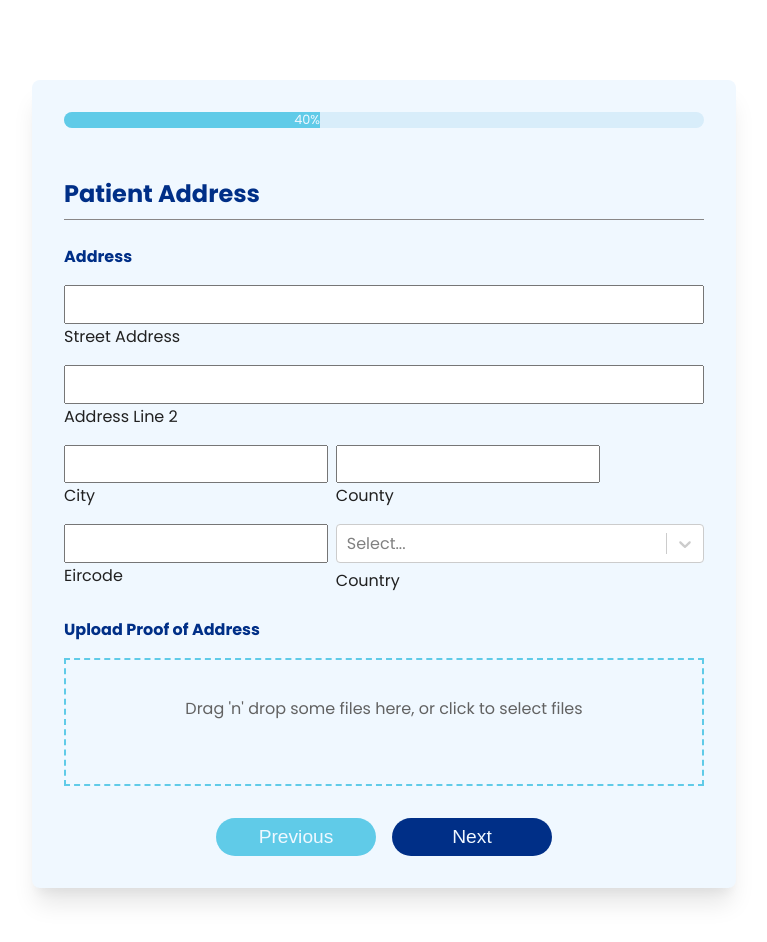
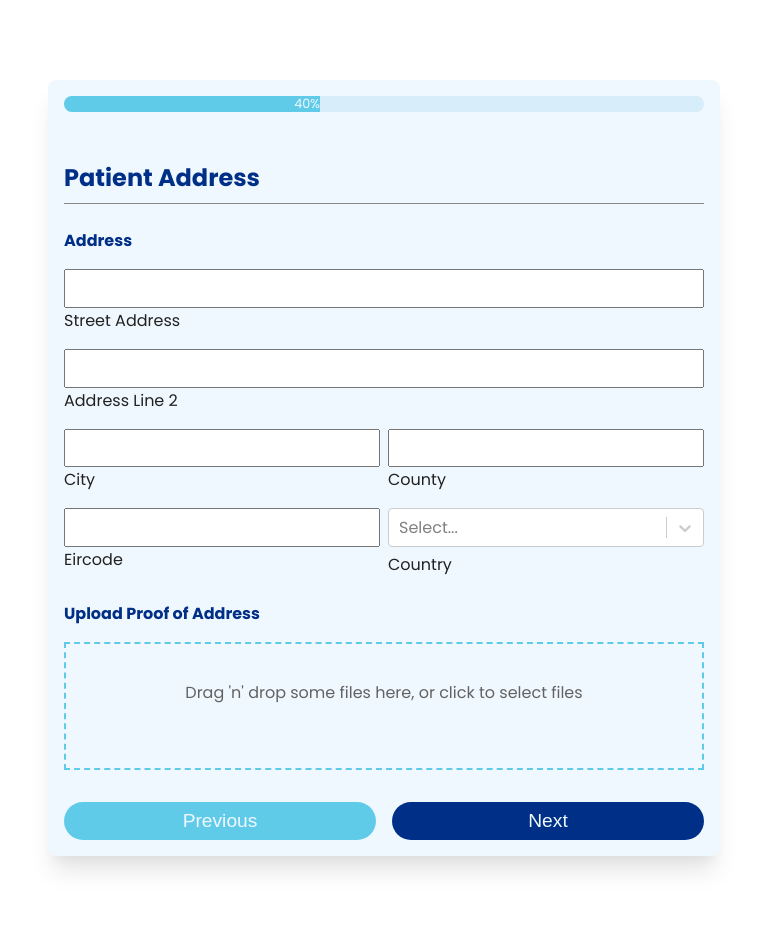
Before and after one commit to joshD90/allview-assessment, a React (Vite) app: page /address-details in a window 1280 px wide. Shown: the top 942 px of the page, without its empty margins (256-1023 px from the left). Built offline with nearby package versions, Linux system fonts and the light colour scheme.

Commit message:
making responsive

```diff
--- a/src/App.css
+++ b/src/App.css
@@ -2,8 +2,14 @@
   min-height: 100vh;
   background-color: white;
   display: flex;
-  padding-top: 5rem;
+
   justify-content: center;
   min-height: fit-content;
-  padding-bottom: 5rem;
+  padding: 0;
 }
+
+@media screen and (min-width: 640px) {
+  .app-container {
+    padding: 5rem 0;
+  }
+}
--- a/src/components/button/button.css
+++ b/src/components/button/button.css
@@ -4,7 +4,7 @@ button {
   padding: 0.5rem;
   font-size: 1.2rem;
   border: none;
-  min-width: 10rem;
+  width: 100%;
   cursor: pointer;
 }
 button:hover {
@@ -17,3 +17,9 @@ button:hover {
 .secondary {
   background-color: var(--lightblue);
 }
+
+@media screen and (min-width: 640px) {
+  button {
+    min-width: 10rem;
+  }
+}
--- a/src/components/datePicker/DatePickerContainer.tsx
+++ b/src/components/datePicker/DatePickerContainer.tsx
@@ -2,9 +2,26 @@ import DatePicker from "react-datepicker";
 
 import "react-datepicker/dist/react-datepicker.css";
 import "./datePickerContainer.css";
+import { useContext } from "react";
+import { formStateContext } from "../../context/formStateContext";
 
 const DatePickerContainer = () => {
-  return <DatePicker onChange={(date) => console.log(date)} />;
+  const { inputs, setInputs } = useContext(formStateContext);
+
+  return (
+    <DatePicker
+      onChange={(date) => {
+        if (!date) return;
+        console.log(date, "date select");
+        setInputs((prev) => ({ ...prev, ["dob"]: date.toISOString() }));
+        return;
+      }}
+      dateFormat="dd/MM/yyyy"
+      selected={
+        typeof inputs["dob"] === "string" ? new Date(inputs["dob"]) : null
+      }
+    />
+  );
 };
 
 export default DatePickerContainer;
--- a/src/components/datePicker/datePickerContainer.css
+++ b/src/components/datePicker/datePickerContainer.css
@@ -2,8 +2,15 @@
   width: 100% !important;
 }
 
+.react-datepicker-wrapper {
+  width: 100%;
+  margin: 0;
+  padding: 0;
+  box-sizing: border-box;
+}
+
 .react-datepicker__input-container {
-  width: 100% !important;
+  width: 100%;
 }
 
 .react-datepicker__input-container > input {
@@ -15,6 +22,8 @@
   color: var(--inputText);
   outline: none;
   opacity: 1;
+
+  box-sizing: border-box;
 }
 
 .react-datepicker__input-container > input:focus {
--- a/src/components/fileInput/fileInput.css
+++ b/src/components/fileInput/fileInput.css
@@ -3,6 +3,7 @@
   padding: 20px;
   width: 100%;
   height: 10vw;
+  min-height: 8rem;
   text-align: center;
   box-sizing: border-box;
   color: var(--inputText);
--- a/src/components/simpleInput/simpleInput.css
+++ b/src/components/simpleInput/simpleInput.css
@@ -1,6 +1,7 @@
 .simple-input__container {
   display: flex;
   flex-direction: column;
+  width: 100%;
 }
 
 .simple-input__container label {
--- a/src/hooks/useValidateForm.ts
+++ b/src/hooks/useValidateForm.ts
@@ -23,16 +23,11 @@ export const useValidateForm = () => {
           error.inner.forEach((err) => {
             if (!err.path) return;
             let errPath = err.path;
-            let errMsg = err.message;
 
-            if (err.path.includes("dob")) {
-              errPath = "dob";
-              errMsg = "Please check for Issues";
-            }
             if (err.path.toLowerCase().includes("consent"))
               errPath = "consentChecks";
 
-            errorCollection[errPath] = errMsg;
+            errorCollection[errPath] = err.message;
           });
 
           return { ...prev, ...errorCollection };
--- a/src/validationSchemas/patientDetailsSchema.ts
+++ b/src/validationSchemas/patientDetailsSchema.ts
@@ -28,9 +28,7 @@ export const patientDetailsSchema = yup.object({
     .string()
     .required("Please enter a phone number")
     .matches(phoneRegExp, "Only + ( ) and numbers allowed"),
-  dobDay: yup.number().required(),
-  dobMonth: yup.number().required(),
-  dobYear: yup.number().required(),
+  dob: yup.date().required("Please enter patient's date of birth"),
   over16: yup.boolean().required("Please select one"),
 });
 
--- a/src/views/formContainer/formContainer.css
+++ b/src/views/formContainer/formContainer.css
@@ -1,6 +1,7 @@
 .form-container {
   background-color: var(--background);
-  padding: 2rem;
+  padding: 1rem;
+
   box-shadow: var(--shadow-xl);
   border-radius: 0.5rem;
   width: 100%;
@@ -28,6 +29,7 @@ hr {
   display: flex;
   gap: 0.5rem;
   margin-bottom: 1rem;
+  flex-direction: column;
 }
 
 .input-textarea {
@@ -48,8 +50,9 @@ hr {
 
 .progress-buttons__container {
   display: flex;
+  flex-direction: column-reverse;
   align-items: center;
-  justify-content: center;
+  justify-content: start;
   gap: 1rem;
   margin-top: 2rem;
 }
@@ -62,7 +65,11 @@ hr {
 }
 
 @media screen and (min-width: 680px) {
-  .form-container {
-    width: 90%;
+  .double-simple-input {
+    flex-direction: row;
+  }
+
+  .progress-buttons__container {
+    flex-direction: row;
   }
 }
--- a/src/views/patientContactDetails/PatientContactDetails.tsx
+++ b/src/views/patientContactDetails/PatientContactDetails.tsx
@@ -65,6 +65,7 @@ const PatientContactDetails = () => {
           <div className="age-select__container">
             <h3 className="input-label">Select Date of Birth</h3>
             <DatePickerContainer />
+            <ErrorMessage id="dob" />
           </div>
           <div className="age-confirm__container">
             <h3 className="input-label">Over 18 Years Old?</h3>
--- a/src/views/patientContactDetails/patientContactDetails.css
+++ b/src/views/patientContactDetails/patientContactDetails.css
@@ -1,14 +1,15 @@
 .age__container {
   display: flex;
   gap: 1rem;
+  flex-direction: column;
 }
 
 .age-select__container {
-  width: 50%;
+  width: 100%;
 }
 
 .age-confirm__container {
-  width: 50%;
+  width: 100%;
 }
 
 .age-confirm__container div div {
@@ -19,3 +20,9 @@
 .age-confirm__container label {
   font-size: 0.7rem;
 }
+
+@media screen and (min-width: 640px) {
+  .age__container {
+    flex-direction: row;
+  }
+}
```
